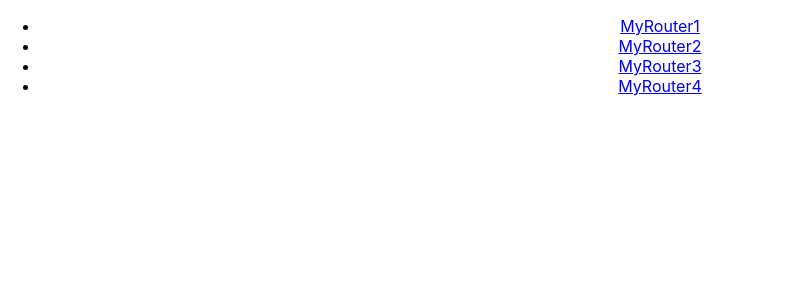
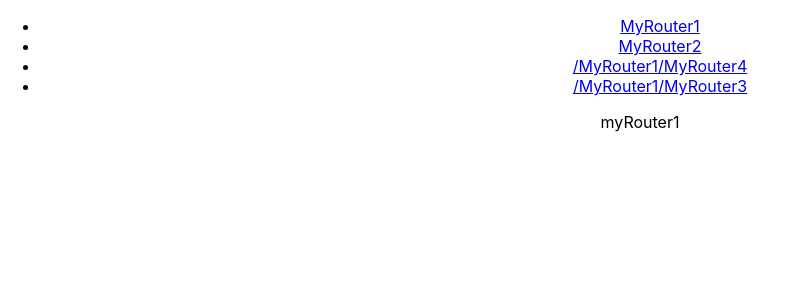
Before and after one commit to guoweikai/react-test, a React (Create React App) app: page / in a window 1280 px wide. Shown: the top 300 px of the page, without its empty margins (0-788 px from the left). Built offline with nearby package versions, Linux system fonts and the light colour scheme.

Commit message:
feat:基本模型

```diff
--- a/src/App.js
+++ b/src/App.js
@@ -3,10 +3,7 @@ import React from "react";
 import { Link, Routes, Route } from "react-router-dom"
 import MyRouter1 from './router/router1';
 import MyRouter2 from './router/router2';
-import MyRouter3 from './router/router3';
-import MyRouter4 from './router/router4';
-import MyComponent from './component/MyComponent';
-import MyRef from "./component/MyRef"
+import MyRouter5 from './router/router5'
 
 
 function App() {
@@ -21,17 +18,17 @@ function App() {
           <Link to="/MyRouter2">MyRouter2</Link>
         </li>
         <li>
-          <Link to="/MyRouter3">MyRouter3</Link>
+          <Link to="/MyRouter1/MyRouter4">/MyRouter1/MyRouter4</Link>
         </li>
         <li>
-          <Link to="/MyRouter4">MyRouter4</Link>
+          <Link to="/MyRouter1/MyRouter3">/MyRouter1/MyRouter3</Link>
         </li>
       </ul>
       <Routes>
-        <Route path="MyRouter1" Component={MyRouter1}></Route>
+      <Route path="" Component={MyRouter1}></Route>
+        <Route path="MyRouter1/*" Component={MyRouter1}></Route>
         <Route path="MyRouter2" Component={MyRouter2}></Route>
-        <Route path="MyRouter3" Component={MyRouter3}></Route>
-        <Route path="MyRouter4" Component={MyRouter4}></Route>
+        <Route path="*" Component={MyRouter5}></Route>
       </Routes>
     </div>
 
@@ -39,3 +36,5 @@ function App() {
 }
 
 export default App;
+
+//嵌套路由
--- a/src/router/router1.jsx
+++ b/src/router/router1.jsx
@@ -1,7 +1,18 @@
 import React, { PureComponent } from "react";
+import MyRouter3 from "./router3";
+import MyRouter4 from "./router4";
+import { Routes, Route } from "react-router-dom";
 
 export default class MyRouter1 extends PureComponent {
   render() {
-    return <div> myRouter1</div>;
+    return (
+      <div>
+        <div> myRouter1</div>
+        <Routes>
+          <Route path="MyRouter3" Component={MyRouter3}></Route>
+          <Route path="MyRouter4" Component={MyRouter4}></Route>
+        </Routes>
+      </div>
+    );
   }
 }
--- a/src/router/router4.jsx
+++ b/src/router/router4.jsx
@@ -1,20 +1,13 @@
 /*
  * @Author: your name
  * @Date: 2023-06-12 16:42:44
- * @LastEditTime: 2023-06-12 17:19:48
+ * @LastEditTime: 2023-06-13 10:27:00
  * @LastEditors: localhost
  * @Description: In User Settings Edit
  * @FilePath: /react-test/src/router/router4.js
  */
 
-import React, { PureComponent } from "react";
-
-// export default class MyRouter4 extends PureComponent {
-//   render() {
-//     return <div>{"MyRouter4"}</div>;
-//   }
-// }
-
-export default function MyRouter4(){
-    return <div>{"MyRouter4"}</div>
+import React from "react";
+export default function MyRouter4() {
+  return <div>{"MyRouter4"}</div>;
 }
--- /dev/null
+++ b/src/router/router5.jsx
@@ -0,0 +1,7 @@
+import React, { PureComponent } from "react";
+
+export default class MyRouter5 extends PureComponent {
+  render() {
+    return <div>no find</div>;
+  }
+}
```
Also changed, not shown: 1 other file (tests, documents, lock files or other folders).
